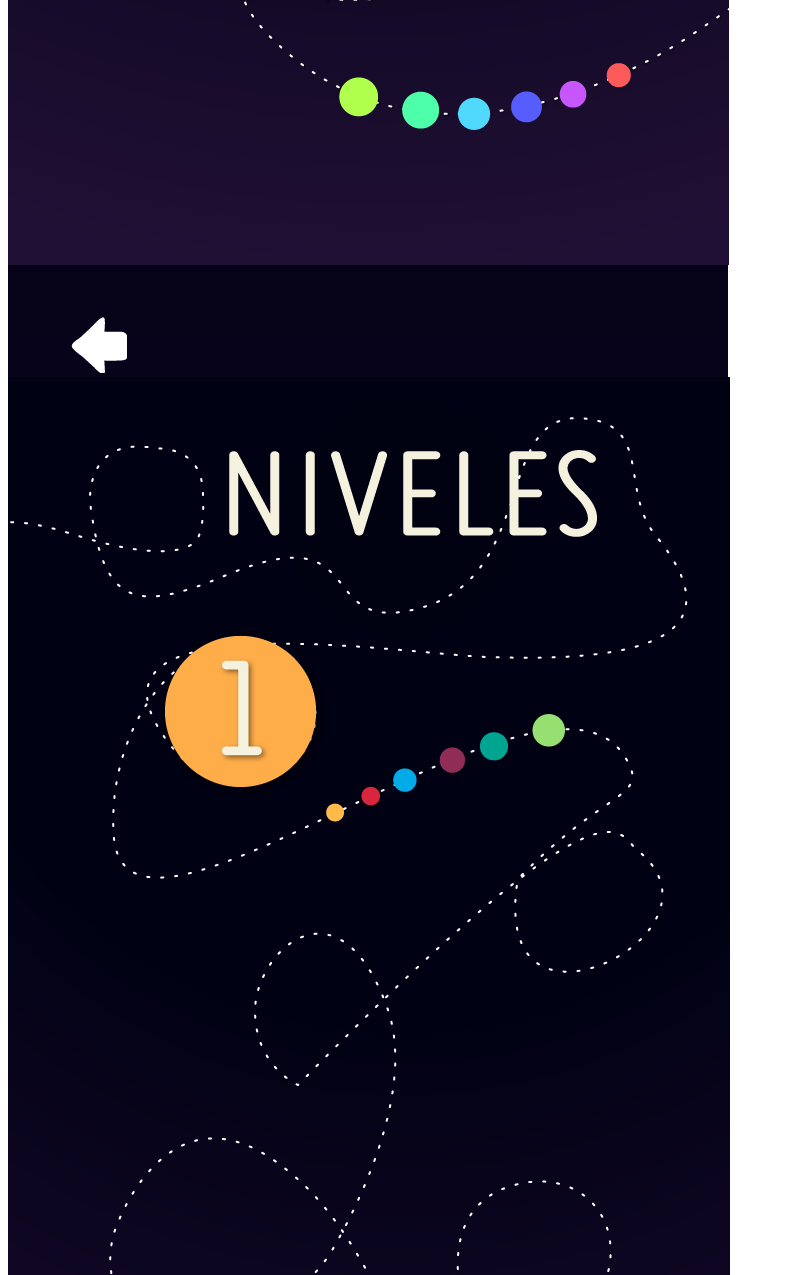
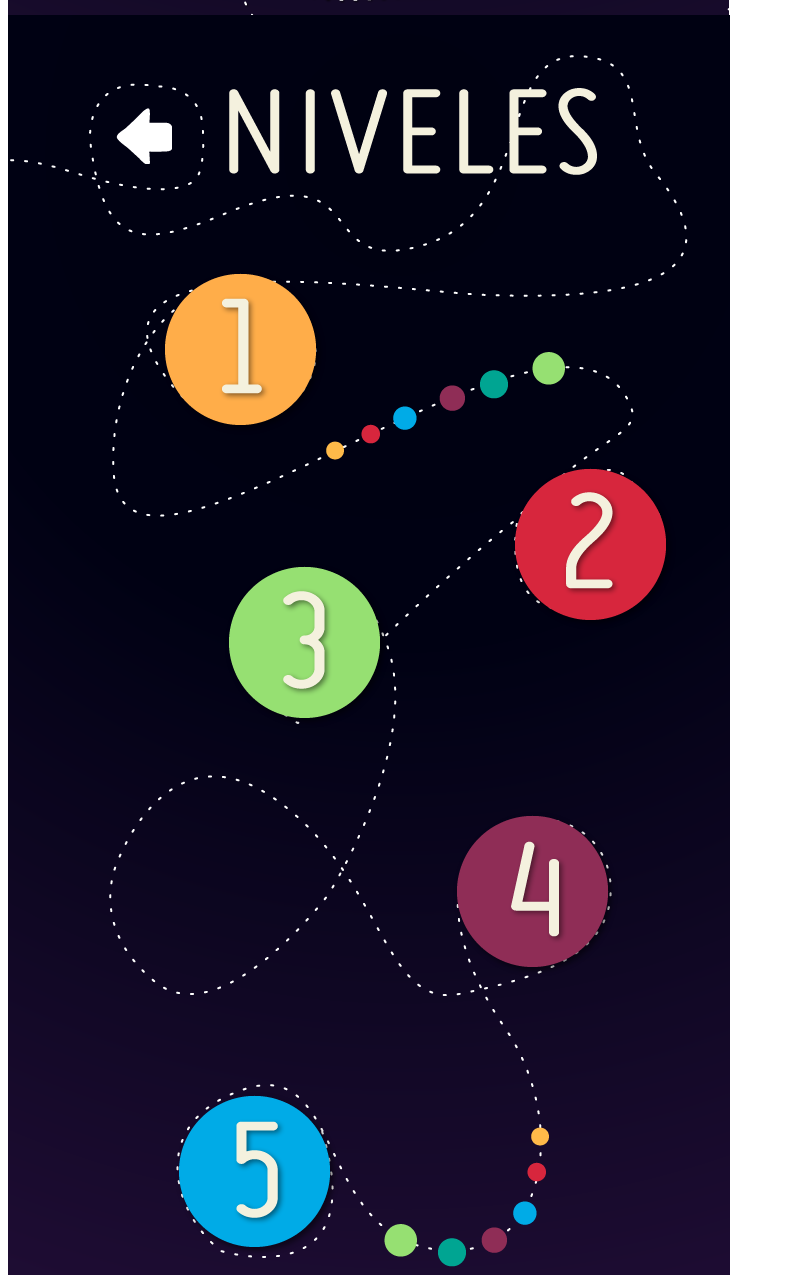
Before and after one commit to valeriamoreno04/Genesis, a plain HTML site: page Genesis/index.html in a window 1280 px wide. Shown: the part 1328-2603 px from the top of the page, without its empty margins (0-785 px from the left). Drawn offline with Linux system fonts and the light colour scheme.

Commit message:
Pantalla niveles completa
La pantalla de los niveles tiene todos los botones solo le faltan los click

```diff
--- a/Genesis/css/style.css
+++ b/Genesis/css/style.css
@@ -122,36 +122,45 @@
 
 #btnLevel2{
     position: relative;
-    margin-left: 150px;
+    margin-left: 500px;
     margin-right: auto;
     display: block;
-    margin-top: -1033px;
+    margin-top: 26px;
 
 }
 
 #btnLevel3{
     position: relative;
-    margin-left: 150px;
+    margin-left: 214px;
     margin-right: auto;
     display: block;
-    margin-top: -1033px;
+    margin-top: -71px;
 
 }
 
 #btnLevel4{
     position: relative;
-    margin-left: 150px;
+    margin-left: 442px;
     margin-right: auto;
     display: block;
-    margin-top: -1033px;
+    margin-top: 80px;
 
 }
 
 #btnLevel5{
     position: relative;
-    margin-left: 150px;
+    margin-left: 164px;
     margin-right: auto;
     display: block;
-    margin-top: -1033px;
+    margin-top: 111px;
 
 }
+
+#btnLevelatras{
+    position: relative;
+    margin-left: 108px;
+    margin-right: auto;
+    display: block;
+    margin-top: -1150px;
+
+}
--- a/Genesis/index.html
+++ b/Genesis/index.html
@@ -45,13 +45,19 @@
 
           <!-- Jugar -->
         <section id="Levels">
-            <a href="" onclick="displaySection('Start')" class="ml-25">
-                <img class="btnBack" src="img/niveles/boton-atras.png" alt="">
-            </a>
             <img src="img/niveles/niveles-bg.png" alt="">
 
             <img id="btnLevel1" src="img/niveles/icono-lvl1.png" alt="">
 
+            <img id="btnLevel2" src="img/niveles/icono-lvl2.png" alt="">
+
+            <img id="btnLevel3" src="img/niveles/icono-lvl3.png" alt="">
+
+            <img id="btnLevel4" src="img/niveles/icono-lvl4.png" alt="">
+
+            <img id="btnLevel5" src="img/niveles/icono-lvl5.png" alt="">
+
+            <img id="btnLevelatras" src="img/niveles/boton-atras.png" alt="">
 
         </section>
 
@@ -96,6 +102,7 @@
         <!-- Creditos -->
         <section id="Credits">
                 <img id="imgLoad"src="img/creditos/creditos.png" alt="">
+
         </section>
 
      </body>
```
